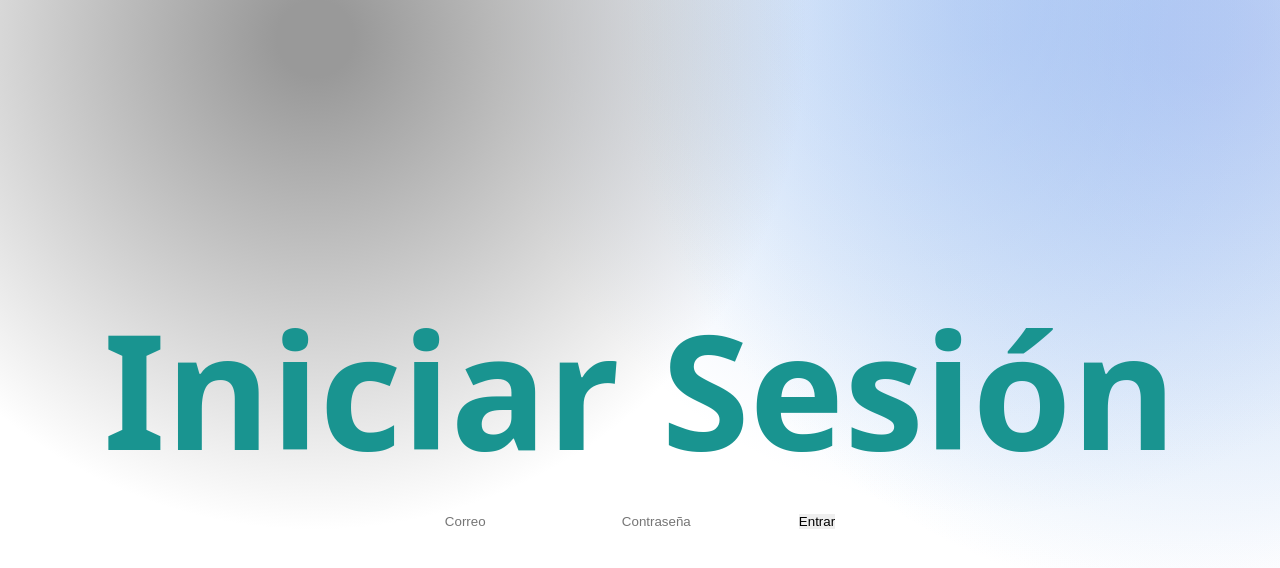
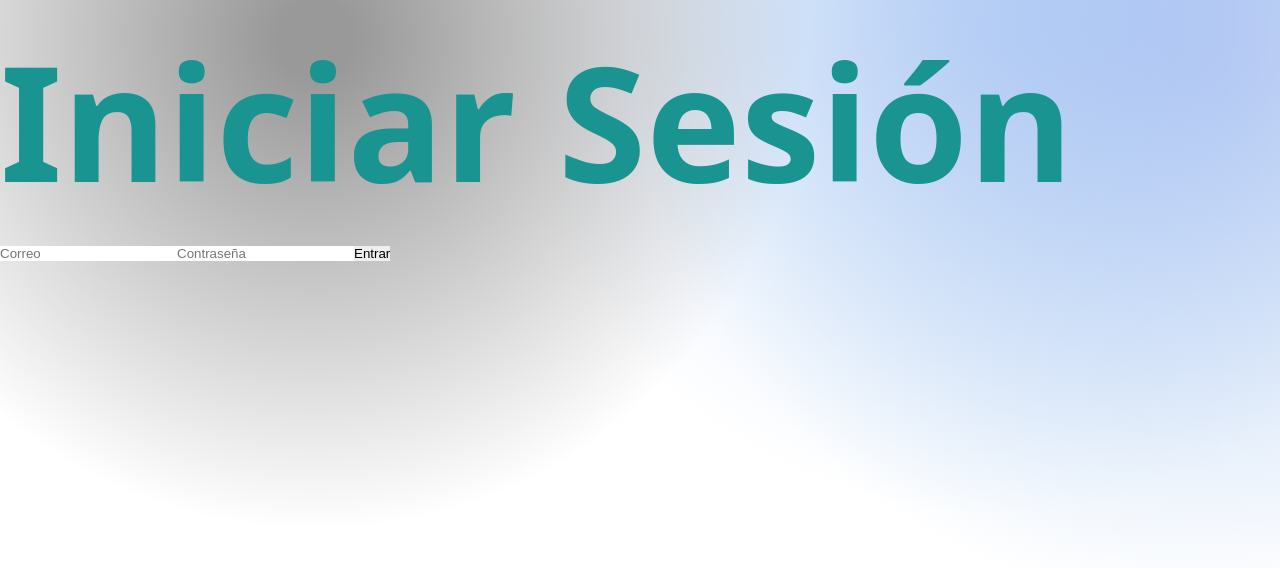
Before and after one commit to ramz0/TESync, a React (Vite) app: page /login in a window 1280 px wide. Shown: the top 568 px of the page. Built offline with nearby package versions, Linux system fonts and the light colour scheme.

Commit message:
Estilos actualizados

```diff
--- a/src/index.css
+++ b/src/index.css
@@ -223,23 +223,22 @@ body, html, #root {
     text-align: center;
 }
 
-.flex-column-center {
+.flex-column {
     display: flex;
     flex-direction: column;
+}
+
+.flex-center {
     justify-content: center;
-    text-align: center;
 }
 
 .felx-btwn {
-    display: flex;
     justify-content: space-between;
 }
 .felx-around {
-    display: flex;
     justify-content: space-around;
 }
 .felx-evenly {
-    display: flex;
     justify-content: space-evenly;
 }
 
```
